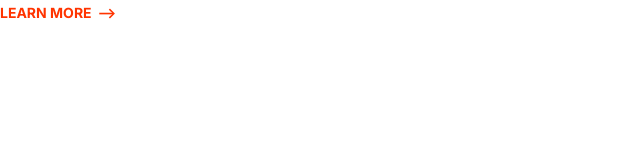
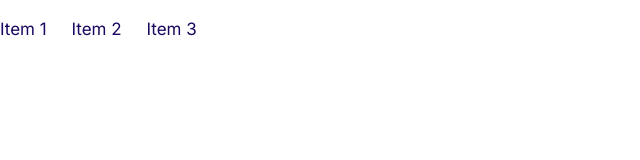
Before and after one commit to jay2100/Cloud-J, a plain HTML site: page index.html in a window 1280 px wide. Shown: the whole page, without its empty margins (0-640 px from the left). Drawn offline with Linux system fonts and the light colour scheme.

Commit message:
Define List

```diff
--- a/css/styles.css
+++ b/css/styles.css
@@ -88,3 +88,32 @@ a {
         font-size: 1.4rem;
     }
 }
+
+/* Lists */
+.list {
+    color: var(--color-headings);
+    list-style: none;
+    padding-left: 0;
+    display: inline-block;
+}
+
+.list--inline .list__item {
+    display: inline-block;
+    margin-right: 2rem;
+}
+
+.list--tickmark {
+    list-style-image: url(../images/tick.svg);
+    padding-left: 3rem;
+}
+
+.list--tickmark .list__item {
+    padding-left: 0.5rem;
+    margin-bottom: 1rem;
+}
+
+@media screen and (min-width: 1024px) {
+    .list--tickmark .list__item {
+        padding-left: 0;
+    }
+}
--- a/index.html
+++ b/index.html
@@ -13,7 +13,11 @@
 </head>
 
 <body>
-    <a href="" class="arrow-link">Learn More</a>
+    <ul class="list list--inline">
+        <li class="list__item">Item 1</li>
+        <li class="list__item">Item 2</li>
+        <li class="list__item">Item 3</li>
+    </ul>
 </body>
 
 </html>
```
Also changed, not shown: components/list.html (added, +11 -0 lines), Icons/chevron.svg (added), Icons/clock.svg (added), Icons/computer.svg (added), Icons/easy.svg (added), Icons/growth.svg (added), Icons/line.svg (added), Icons/logo.svg (added), Icons/menu.svg (added), Icons/quotes.svg (added), Icons/search.svg (added), Icons/settings.svg (added), Icons/snap.svg (added), Icons/tick.svg (added), 2 more files.
